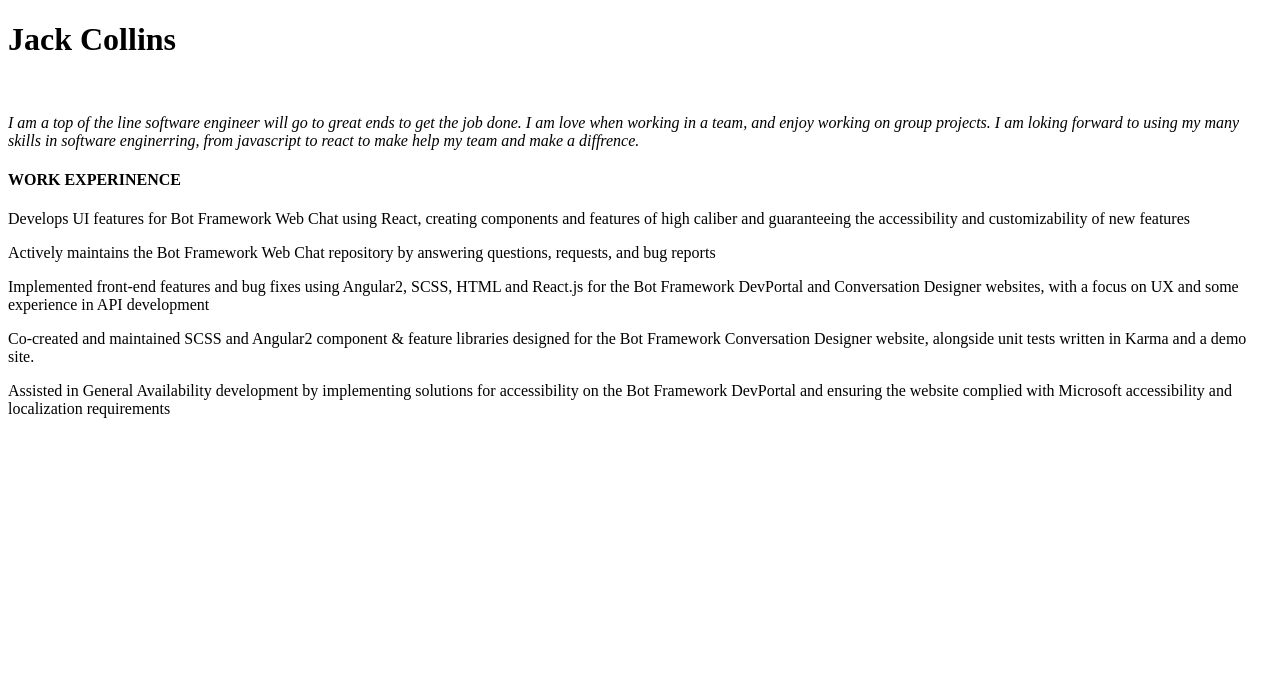
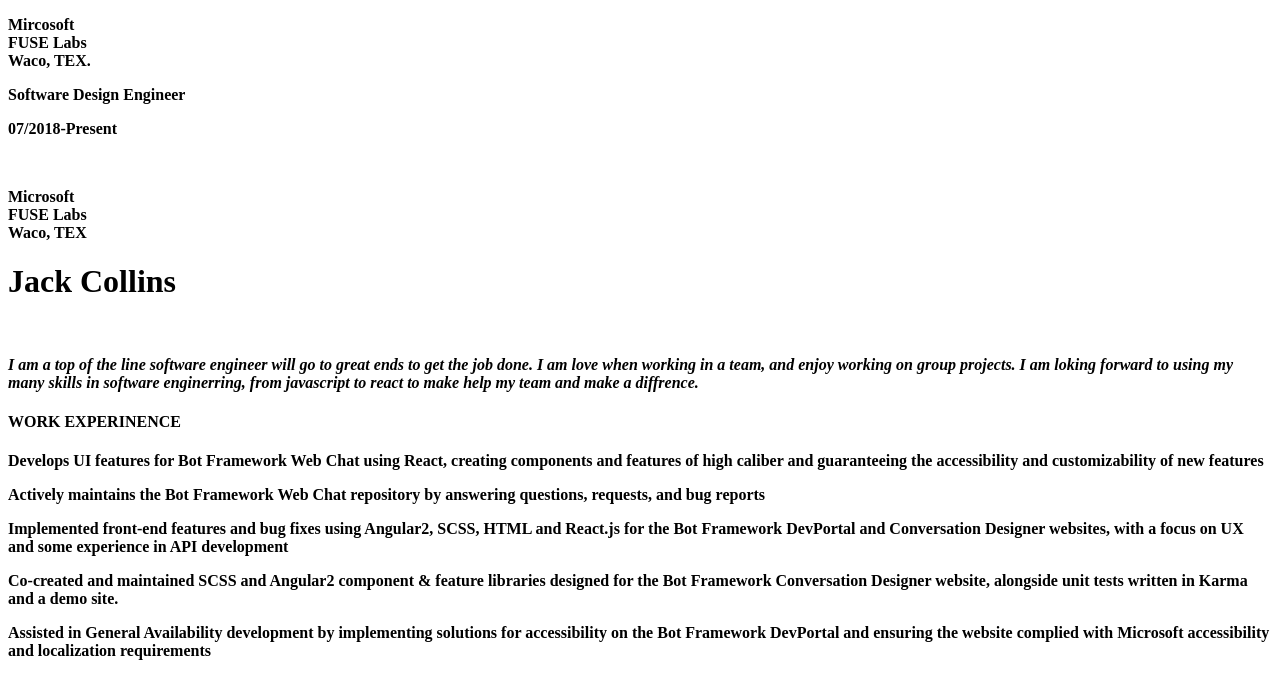
Before and after one commit to willhiro829/Resume, a plain HTML site: page index.html in a window 1280 px wide. Drawn offline with Linux system fonts and the light colour scheme.

Commit message:
Update index.html

```diff
--- a/index.html
+++ b/index.html
@@ -6,7 +6,39 @@
     <title>Jack Collins Resume</title>
 
 </head>
+    <style>
+    .left-work1 {
+        font-weight:bold;
+        }
+        .left work2 {
+
+
+
+        }
+
+
+
+    </style>
 <body>
+    <p><strong><div class="left-work1">Mircosoft</div><div class="left-work1">FUSE Labs
+    </div><div class="left-work1">
+    Waco, TEX.</div>
+    <strong></p>
+    <p class="left-work2">Software Design Engineer</p>
+    <p class="left-work2">07/2018-Present</p>
+ <br>
+        <p><div class="left-work1">Microsoft</div>
+        <div class="left-work1">FUSE Labs</div>
+        <div class="left-work1">Waco, TEX</div></p>
+        <p>
+
+
+
+
+
+
+
+
     <h1><strong>Jack Collins</strong></h1><br>
     <p><em>I am a top of the line software engineer will go to great ends to get the job done.
         I am love when working in a team, and enjoy working on group projects.
```
